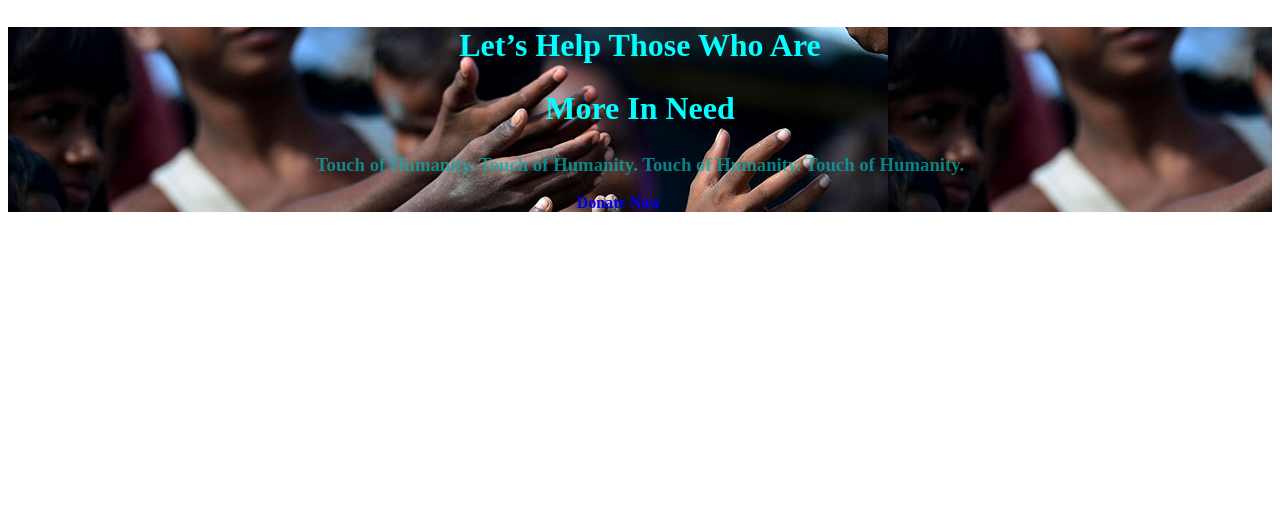
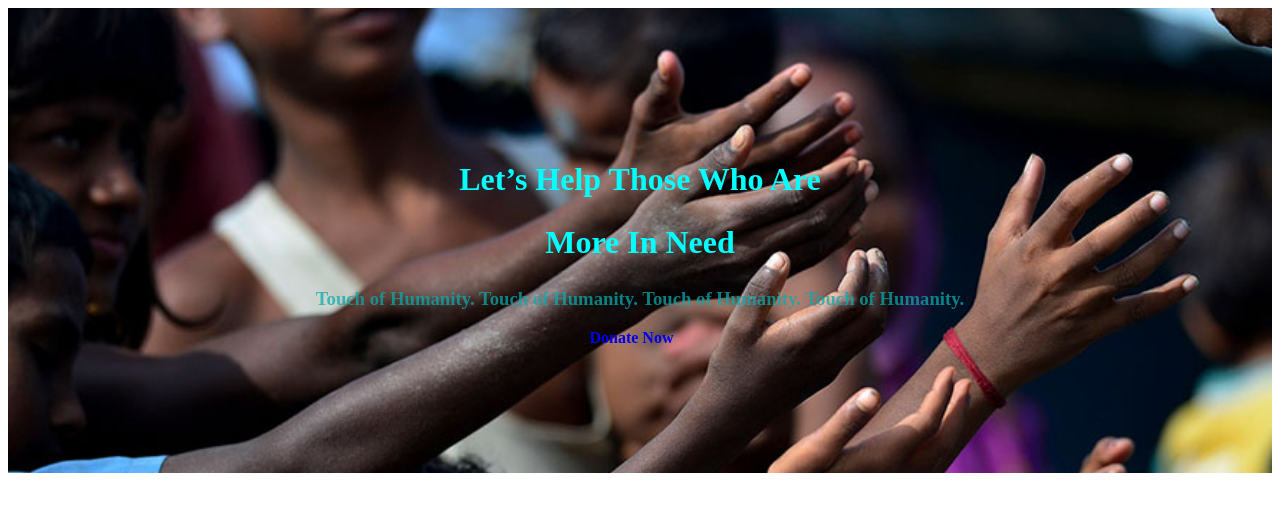
Before and after one commit to asktechzone/project-1, a plain HTML site: page index.html in a window 1280 px wide. Drawn offline with Linux system fonts and the light colour scheme.

Commit message:
section-one-complete

```diff
--- a/style.css
+++ b/style.css
@@ -24,4 +24,6 @@ h3 {
 
 .background-img {
     background-image: url(they-need-help.jpg);
-}
+    padding: 10%;
+    background-repeat: no-repeat;
+    background-size: cover;
```
